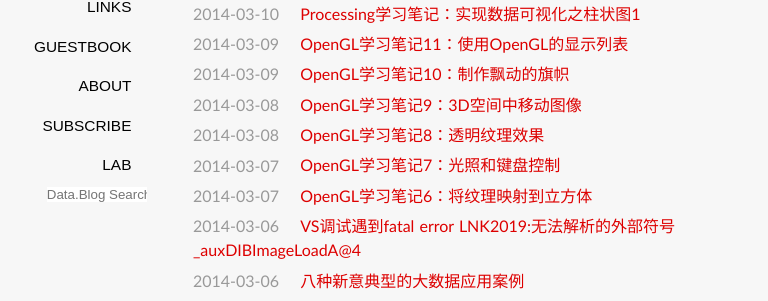
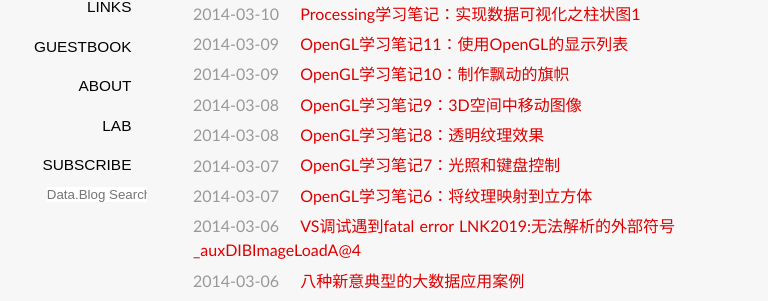
Before and after one commit to jessica0530/hijiangtao.github.io, a Jekyll site: the page built from index.html, in a window 1280 px wide. Shown: the part 200-501 px from the top of the page, without its empty margins (147-915 px from the left). Built offline with Jekyll 4.4.1, drawn with Linux system fonts in a browser that asks for light colours; some web fonts are replaced; Markdown is read by kramdown in place of the engine named in the settings; the list of posts is cut into pages by our own code; comment, search, counter and statistics services are not loaded.

Commit message:
laboratory update

```diff
--- a/_layouts/default.html
+++ b/_layouts/default.html
@@ -52,8 +52,8 @@
         <span><a title="友情链接" class="" href="/links/">LINKS</a></span>
         <span><a title="留言版" class="" href="/guestbook/">GUESTBOOK</a></span>
         <span><a title="关于作者" class="" href="/about/">ABOUT</a></span>
+		<span><a title="梦想实验室" class="" href="/laboratory" target="_blank">Lab</a></span>
         <span><a title="RSS订阅" class="" href="/feed/" target="_blank">SUBSCRIBE</a></span>
-		<span><a title="梦想实验室" class="" href="/laboratory" target="_blank">Lab</a></span>
         <span>
           <form>
           <input type="text" placeholder="Data.Blog Search!" id="st-search-input" class="st-search-input" style="width: 100px"/>
```
